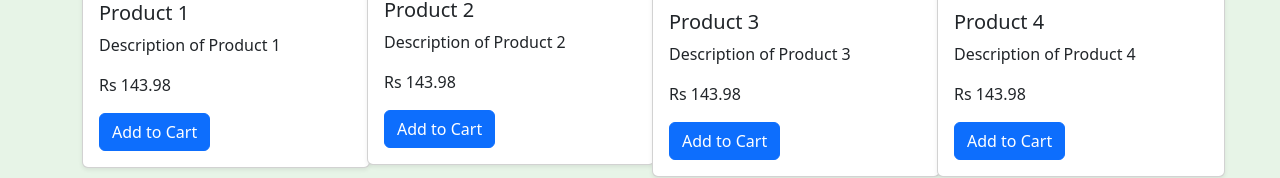
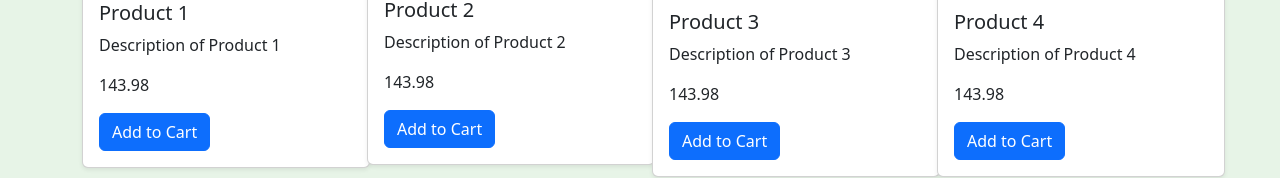
Before and after one commit to rishijain07/neo, a React (Create React App) app: page / in a window 1280 px wide. Shown: the part 663-841 px from the top of the page. Built offline with nearby package versions, Linux system fonts and the light colour scheme.

Commit message:
product page nav

```diff
--- a/src/components/Products.jsx
+++ b/src/components/Products.jsx
@@ -1,54 +1,35 @@
 import React from 'react';
+import { useNavigate } from 'react-router-dom';
 import 'bootstrap/dist/css/bootstrap.min.css';
 import './Products.css'
+import useData from './../hooks/useData'
 
 
 const Products = () => {
-  const products = [
-    {
-      id: 1,
-      name: 'Product 1',
-      description: 'Description of Product 1',
-      price: 'Rs 143.98',
-      imageUrl: '/products/product1.png',
-    },
-    {
-      id: 2,
-      name: 'Product 2',
-      description: 'Description of Product 2',
-      price: 'Rs 143.98',
-      imageUrl: '/products/product2.png',
-    },
-    {
-        id: 3,
-        name: 'Product 3',
-        description: 'Description of Product 3',
-        price: 'Rs 143.98',
-        imageUrl: '/products/product3.png',
-    },
-    {
-        id: 4,
-        name: 'Product 4',
-        description: 'Description of Product 4',
-        price: 'Rs 143.98',
-        imageUrl: '/products/product4.png',
-      },
+  const navigate = useNavigate();
+  const { data: products } = useData({});
 
-  ];
+  const handleAddToCart = (product) => {
+    const url = `/cart?productId=${product.id}`;
+    console.log(url)
+    navigate(url);
+  };
 
   return (
-    <div className="container mt-5 " style={{backgroundColor: "#E7F4E7"}} >
+    <div className="container mt-5 " style={{ backgroundColor: "#E7F4E7" }} >
       <div className="row">
         {products.map(product => (
           <div key={product.id} className="col-md-3 mb-3 ">
-            <div class="card shadow-sm" style={{width: "18rem"}}>
-            <img class="card-img-top" src={product.imageUrl} alt={product.name} />
-            <div class="card-body">
+            <div className="card shadow-sm" style={{ width: "18rem" }}>
+              <img className="card-img-top" src={product.imageUrl} alt={product.name} />
+              <div className="card-body">
                 <h5 className="card-title">{product.name}</h5>
                 <p className="card-text">{product.description}</p>
                 <p className="card-text">{product.price}</p>
-                <button className="btn btn-primary">Add to Cart</button>
-            </div>
+                <button className="btn btn-primary"
+                  onClick={() => handleAddToCart(product)}
+                >Add to Cart</button>
+              </div>
             </div>
           </div>
         ))}
--- a/src/hooks/useData.js
+++ b/src/hooks/useData.js
@@ -1,16 +1,14 @@
 import data from '../data.json'
 
 const useData = ({ id }) => {
+  if (typeof id === 'undefined') return { data }
 
-  if (id) {
+  if (typeof id === 'number') {
     return {
       data: data.find(item => item.id === id)
     }
   }
 
-  return {
-    data
-  }
 }
 
 export default useData
```
